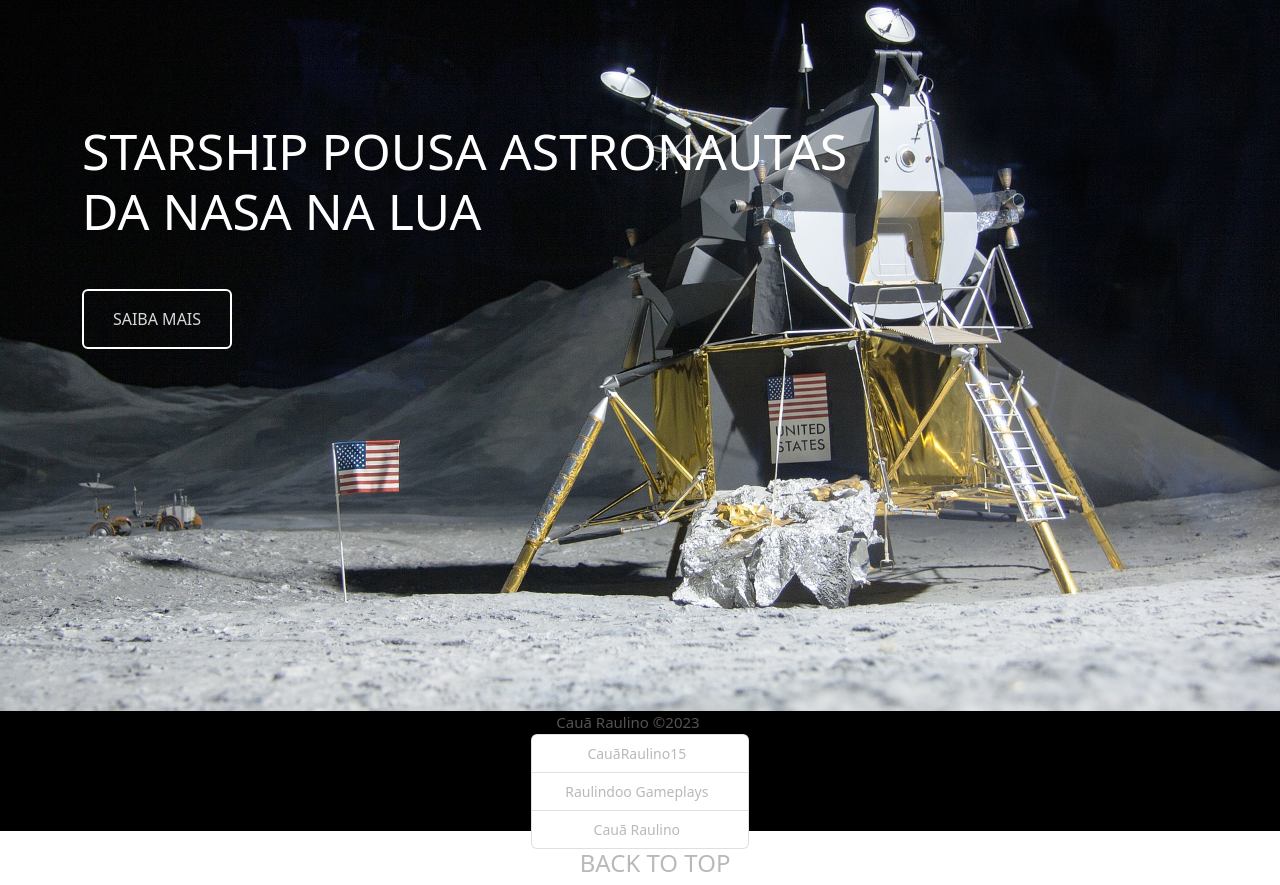
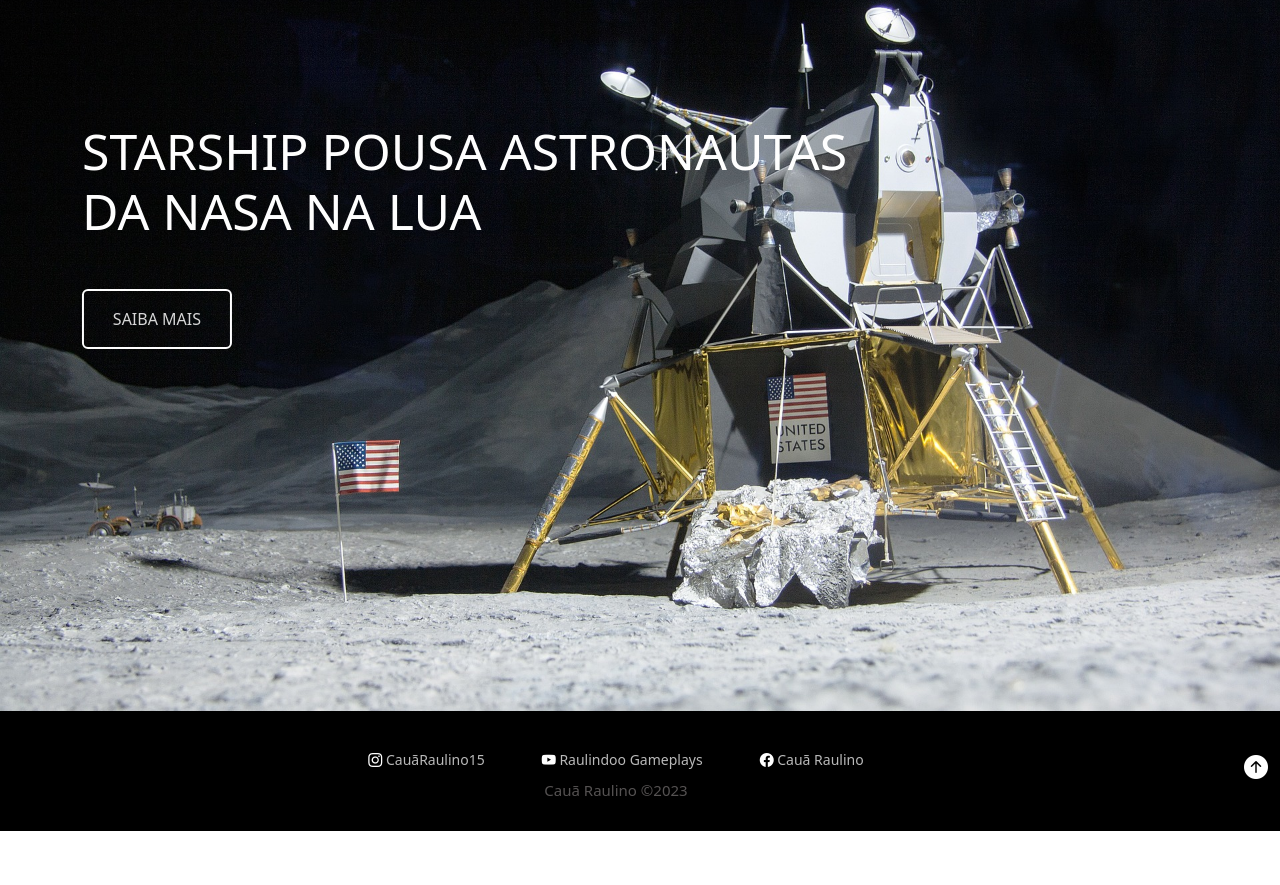
Before and after one commit to raulino20/SPACEE, a website: page index.html in a window 1280 px wide. Shown: the part 2489-3374 px from the top of the page. After the commit the page ends 3320 px from the top, so only its background shows below. Drawn offline with nearby package versions, Linux system fonts and the light colour scheme.

Commit message:
Update index.html

```diff
--- a/index.html
+++ b/index.html
@@ -83,18 +83,18 @@
 
 <div class="container-fluid footer" >
    <div class="center">
-     <span class="me-4 copy-OBC">Cauã Raulino &copy;2023</span>
-       <ul class="list-group">
-            <li class="list-group-item"> <a href="https://www.instagram.com/cauaraulino.15/" target="_blank" class="me-4 mt-1"> <i class="bi bi-instagram"> </i> CauãRaulino15</a> </li>
-            <li class="list-group-item"> <a href="https://www.youtube.com/@raulindoogameplays8259" target="_blank" class="me-4 mt-1"> <i class="bi bi-youtube"> </i>Raulindoo Gameplays</a> </li>
-            <li class="list-group-item"> <a href="https://www.facebook.com/caua.raulino/" target="_blank" class="me-4 mt-1"> <i class="bi bi-facebook"> </i>Cauã Raulino</a> </li>
-       </ul>
+     <ul class="list-group ULFooter list-group-horizontal">
+    <li class="list-group-item bg-transparent"> <a href="https://www.instagram.com/cauaraulino.15/" target="_blank" class="me-4 mt-1"> <i class="bi bi-instagram"> </i> CauãRaulino15</a></li>
+    <li class="list-group-item bg-transparent"> <a href="https://www.youtube.com/@raulindoogameplays8259" target="_blank" class="me-4 mt-1"> <i class="bi bi-youtube"> </i>Raulindoo Gameplays</a></li>
+    <li class="list-group-item bg-transparent"><a href="https://www.facebook.com/caua.raulino/" target="_blank" class="me-4 mt-1"> <i class="bi bi-facebook"> </i>Cauã Raulino </a></li>
+</ul>
+  <span class="me-4 copy-OBC">Cauã Raulino &copy;2023</span>
 
 
-
-
-      <a href="#back"><h4><i class="bi bi-arrow-up-circle-fill"></i> BACK TO TOP</h4></a>
-    </div>
+</div>
+<span class="Span">
+      <a href="#back"><h4><i class="bi bi-arrow-up-circle-fill"></i></h4></a>
+</span>
 </div>
 
 
```
